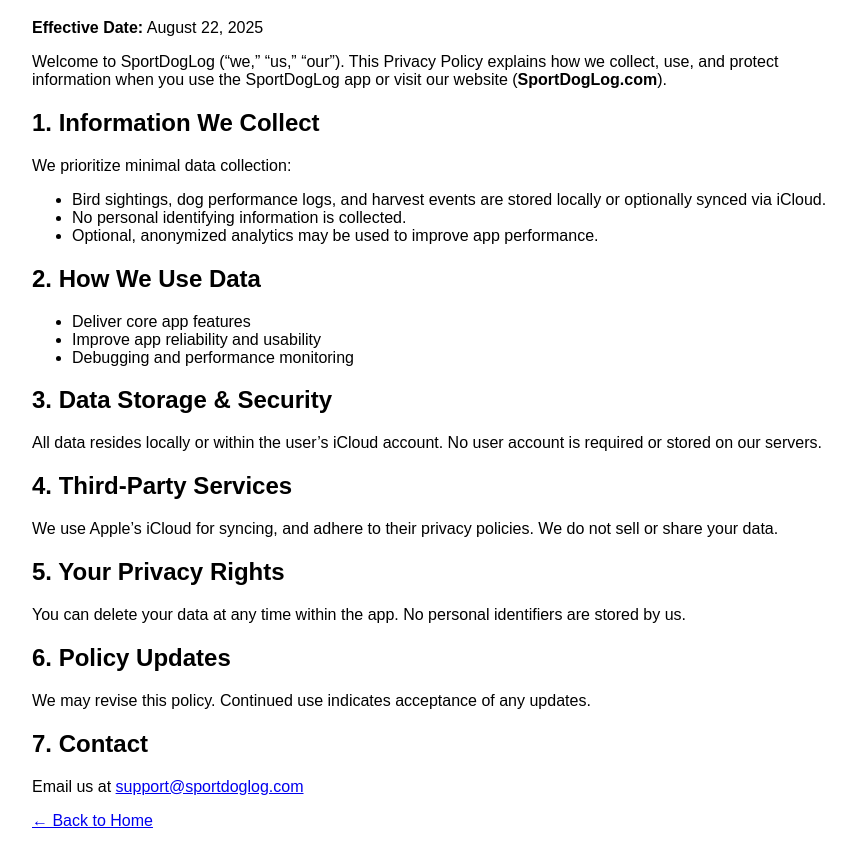
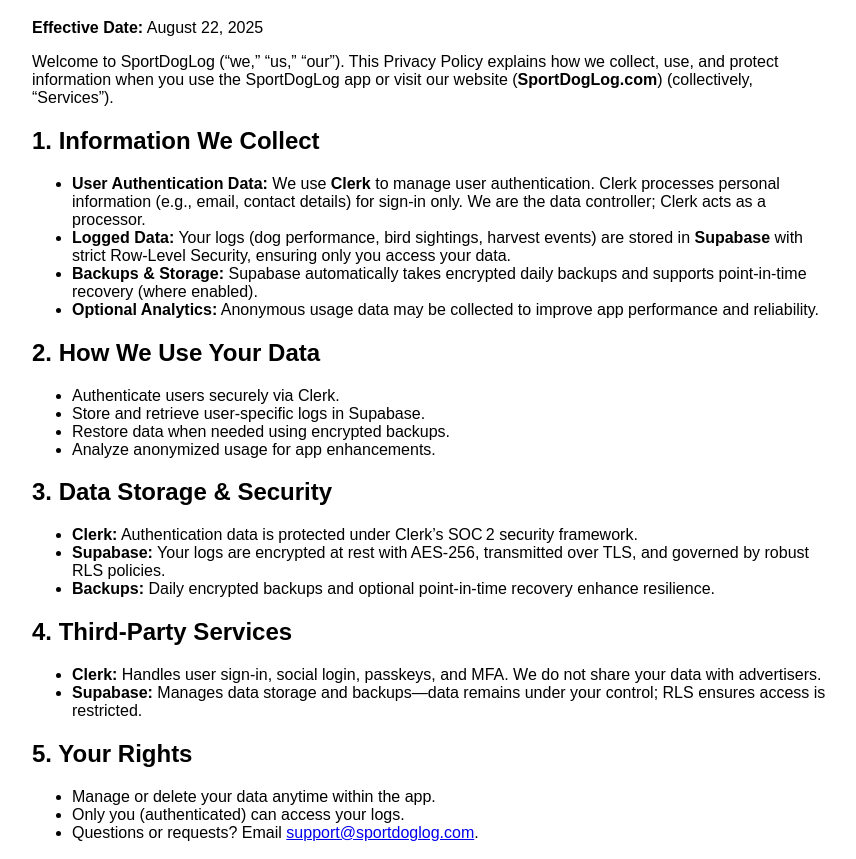
Before and after one commit to chimento/SportDogLogWebsite, a plain HTML site: page privacy.html in a window 1280 px wide. Shown: the part 93-952 px from the top of the page, without its empty margins (208-1064 px from the left). Drawn offline with Linux system fonts and the light colour scheme.

Commit message:
Update privacy and terms of use to reflect Clerk and Supabase usage

```diff
--- a/privacy.html
+++ b/privacy.html
@@ -7,30 +7,50 @@
 <body style="font-family: Arial, sans-serif; padding: 2em; max-width: 800px; margin: auto;">
   <h1>Privacy Policy</h1>
   <p><strong>Effective Date:</strong> August 22, 2025</p>
-  <p>Welcome to SportDogLog (“we,” “us,” “our”). This Privacy Policy explains how we collect, use, and protect information when you use the SportDogLog app or visit our website (<strong>SportDogLog.com</strong>).</p>
+  <p>Welcome to SportDogLog (“we,” “us,” “our”). This Privacy Policy explains how we collect, use, and protect information when you use the SportDogLog app or visit our website (<strong>SportDogLog.com</strong>) (collectively, “Services”).</p>
+
   <h2>1. Information We Collect</h2>
-  <p>We prioritize minimal data collection:</p>
   <ul>
-    <li>Bird sightings, dog performance logs, and harvest events are stored locally or optionally synced via iCloud.</li>
-    <li>No personal identifying information is collected.</li>
-    <li>Optional, anonymized analytics may be used to improve app performance.</li>
+    <li><strong>User Authentication Data:</strong> We use <strong>Clerk</strong> to manage user authentication. Clerk processes personal information (e.g., email, contact details) for sign-in only. We are the data controller; Clerk acts as a processor.</li>
+    <li><strong>Logged Data:</strong> Your logs (dog performance, bird sightings, harvest events) are stored in <strong>Supabase</strong> with strict Row-Level Security, ensuring only you access your data. </li>
+    <li><strong>Backups & Storage:</strong> Supabase automatically takes encrypted daily backups and supports point-in-time recovery (where enabled). </li>
+    <li><strong>Optional Analytics:</strong> Anonymous usage data may be collected to improve app performance and reliability.</li>
   </ul>
-  <h2>2. How We Use Data</h2>
+
+  <h2>2. How We Use Your Data</h2>
   <ul>
-    <li>Deliver core app features</li>
-    <li>Improve app reliability and usability</li>
-    <li>Debugging and performance monitoring</li>
+    <li>Authenticate users securely via Clerk.</li>
+    <li>Store and retrieve user-specific logs in Supabase.</li>
+    <li>Restore data when needed using encrypted backups.</li>
+    <li>Analyze anonymized usage for app enhancements.</li>
   </ul>
+
   <h2>3. Data Storage & Security</h2>
-  <p>All data resides locally or within the user’s iCloud account. No user account is required or stored on our servers.</p>
+  <ul>
+    <li><strong>Clerk:</strong> Authentication data is protected under Clerk’s SOC 2 security framework.</li>
+    <li><strong>Supabase:</strong> Your logs are encrypted at rest with AES‑256, transmitted over TLS, and governed by robust RLS policies.</li>
+    <li><strong>Backups:</strong> Daily encrypted backups and optional point‑in‑time recovery enhance resilience.</li>
+  </ul>
+
   <h2>4. Third-Party Services</h2>
-  <p>We use Apple’s iCloud for syncing, and adhere to their privacy policies. We do not sell or share your data.</p>
-  <h2>5. Your Privacy Rights</h2>
-  <p>You can delete your data at any time within the app. No personal identifiers are stored by us.</p>
+  <ul>
+    <li><strong>Clerk:</strong> Handles user sign-in, social login, passkeys, and MFA. We do not share your data with advertisers.</li>
+    <li><strong>Supabase:</strong> Manages data storage and backups—data remains under your control; RLS ensures access is restricted.</li>
+  </ul>
+
+  <h2>5. Your Rights</h2>
+  <ul>
+    <li>Manage or delete your data anytime within the app.</li>
+    <li>Only you (authenticated) can access your logs.</li>
+    <li>Questions or requests? Email <a href="mailto:support@sportdoglog.com">support@sportdoglog.com</a>.</li>
+  </ul>
+
   <h2>6. Policy Updates</h2>
-  <p>We may revise this policy. Continued use indicates acceptance of any updates.</p>
+  <p>We may update this policy over time. Continued use signifies acceptance of any changes.</p>
+
   <h2>7. Contact</h2>
-  <p>Email us at <a href="mailto:support@sportdoglog.com">support@sportdoglog.com</a></p>
+  <p>For privacy-related questions, email <a href="mailto:support@sportdoglog.com">support@sportdoglog.com</a>.</p>
+
   <p><a href="index.html">← Back to Home</a></p>
 </body>
 </html>
```
Also changed, not shown: logo-sportdoglog.png, 1 other file.
